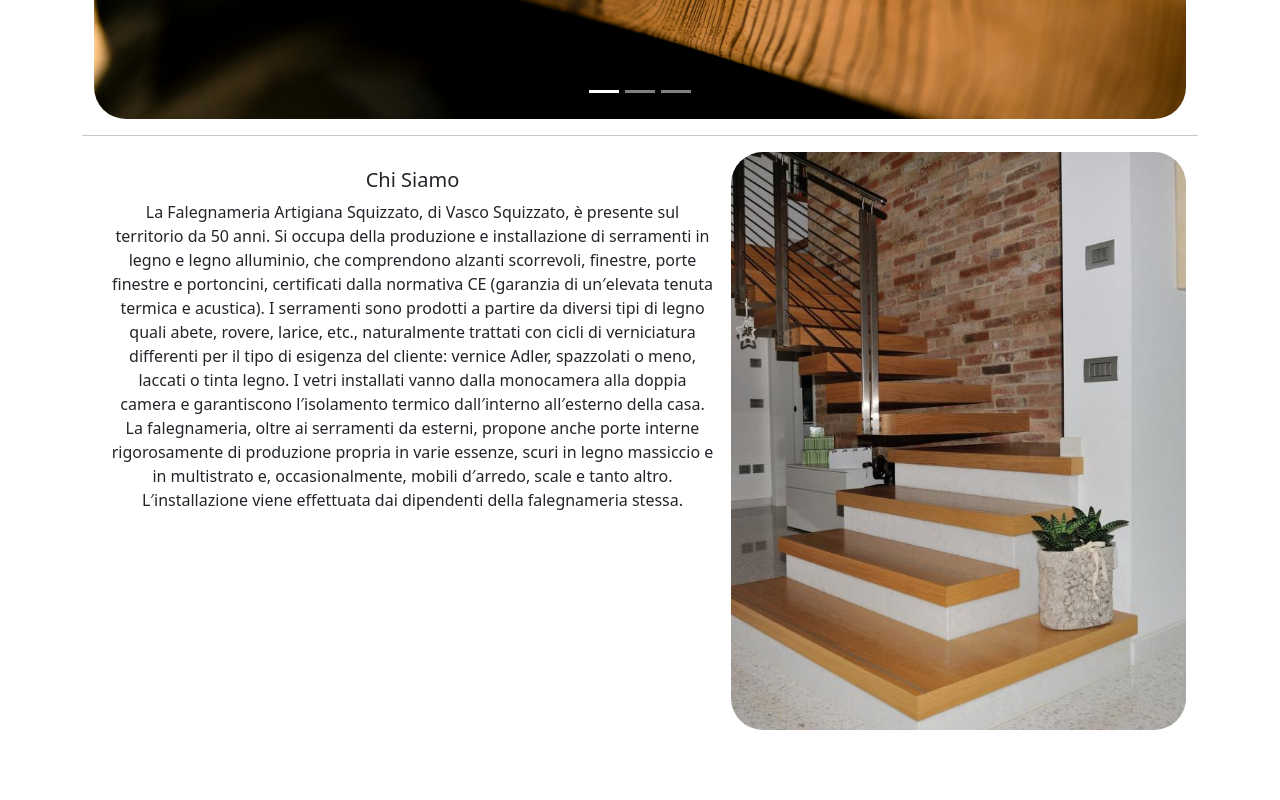
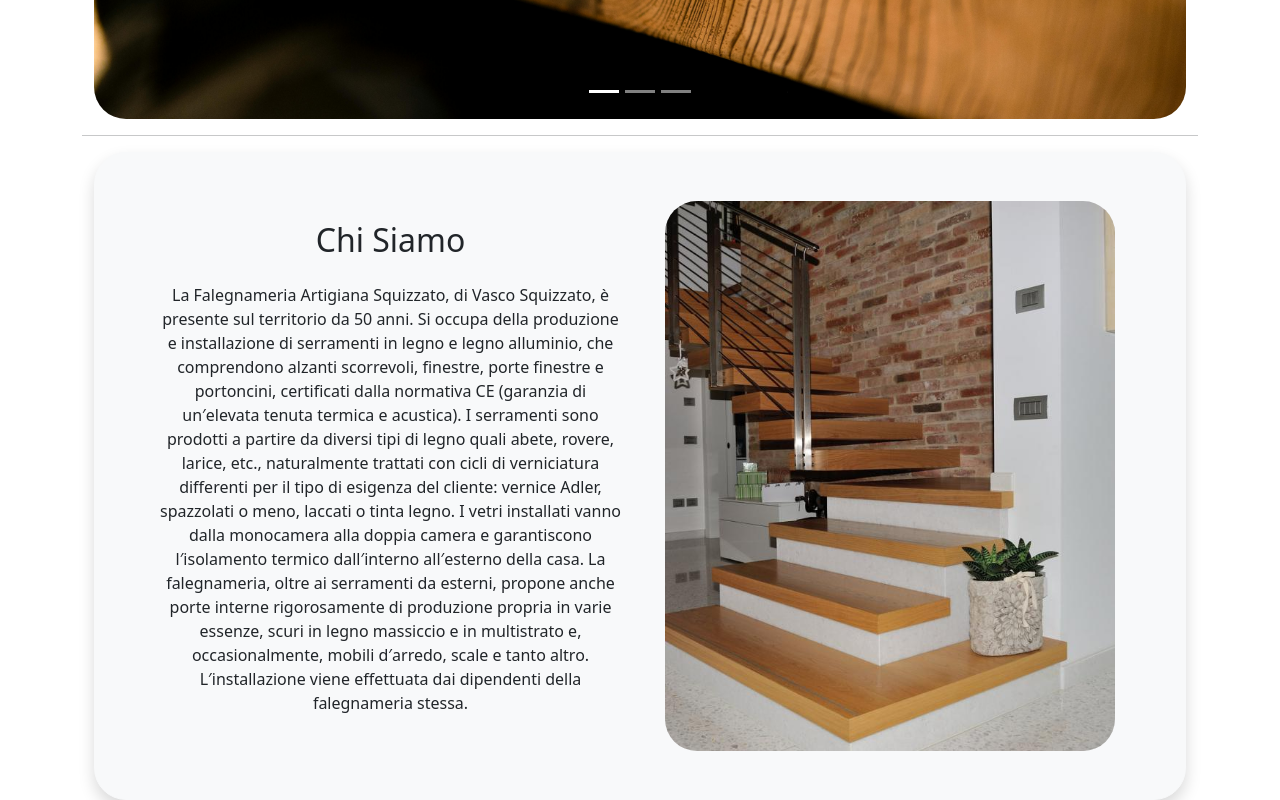
Before and after one commit to MatteoMazzotti0/falegnameria-squizzato, a Next.js app: page / in a window 1280 px wide. Shown: the part 567-1367 px from the top of the page. Before the commit the page ends 1313 px from the top, so only its background shows below. Built offline with nearby package versions, Linux system fonts and the light colour scheme.

Commit message:
Terminata sezione chi siamo

```diff
--- a/src/app/components/home/ChiSiamo.js
+++ b/src/app/components/home/ChiSiamo.js
@@ -3,21 +3,19 @@ import Image from "next/image";
 let ChiSiamo = () => {
     return (
         <div className="container text-center" id="ChiSiamo">
-            <div className="card mb-3 rounded-5 border-0">
-                <div className="row g-0">
-                <div className="col-md-7">
+            <div className="card rounded-5 p-5 bg-light border-light shadow">
+                <div className="row row-cols-1 row-cols-lg-2 g-1 d-flex align-items-center">
+                    <div className="col">
+                        <h2>Chi Siamo</h2>
                         <div className="card-body">
-                            <h5 className="card-title">Chi Siamo</h5>
-                            <p className="card-text">La Falegnameria Artigiana Squizzato, di Vasco Squizzato, è presente sul territorio da 50 anni. Si occupa della produzione e installazione di serramenti in legno e legno alluminio, che comprendono alzanti scorrevoli, finestre, porte finestre e portoncini, certificati dalla normativa CE (garanzia di un′elevata tenuta termica e acustica).
-                                I serramenti sono prodotti a partire da diversi tipi di legno quali abete, rovere, larice, etc., naturalmente trattati con cicli di verniciatura differenti per il tipo di esigenza del cliente: vernice Adler, spazzolati o meno, laccati o tinta legno.
-                                I vetri installati vanno dalla monocamera alla doppia camera e garantiscono l′isolamento termico dall′interno all′esterno della casa. La falegnameria, oltre ai serramenti da esterni, propone anche porte interne rigorosamente di produzione propria in varie essenze, scuri in legno massiccio e in multistrato e, occasionalmente, mobili d′arredo, scale e tanto altro. L′installazione viene effettuata dai dipendenti della falegnameria stessa.
-                            </p>
+                            La Falegnameria Artigiana Squizzato, di Vasco Squizzato, è presente sul territorio da 50 anni. Si occupa della produzione e installazione di serramenti in legno e legno alluminio, che comprendono alzanti scorrevoli, finestre, porte finestre e portoncini, certificati dalla normativa CE (garanzia di un′elevata tenuta termica e acustica).
+                            I serramenti sono prodotti a partire da diversi tipi di legno quali abete, rovere, larice, etc., naturalmente trattati con cicli di verniciatura differenti per il tipo di esigenza del cliente: vernice Adler, spazzolati o meno, laccati o tinta legno.
+                            I vetri installati vanno dalla monocamera alla doppia camera e garantiscono l′isolamento termico dall′interno all′esterno della casa. La falegnameria, oltre ai serramenti da esterni, propone anche porte interne rigorosamente di produzione propria in varie essenze, scuri in legno massiccio e in multistrato e, occasionalmente, mobili d′arredo, scale e tanto altro. L′installazione viene effettuata dai dipendenti della falegnameria stessa.
                         </div>
                     </div>
-                    <div className="col-md-5">
-                        <img src="/images/home/chi_siamo.jpg" className="img-fluid rounded-5" alt="..." />
+                    <div className="col">
+                        <Image src="/images/home/chi_siamo.jpg" className="rounded-5" alt="..." width={450} height={550} />
                     </div>
-
                 </div>
             </div>
         </div>
```
